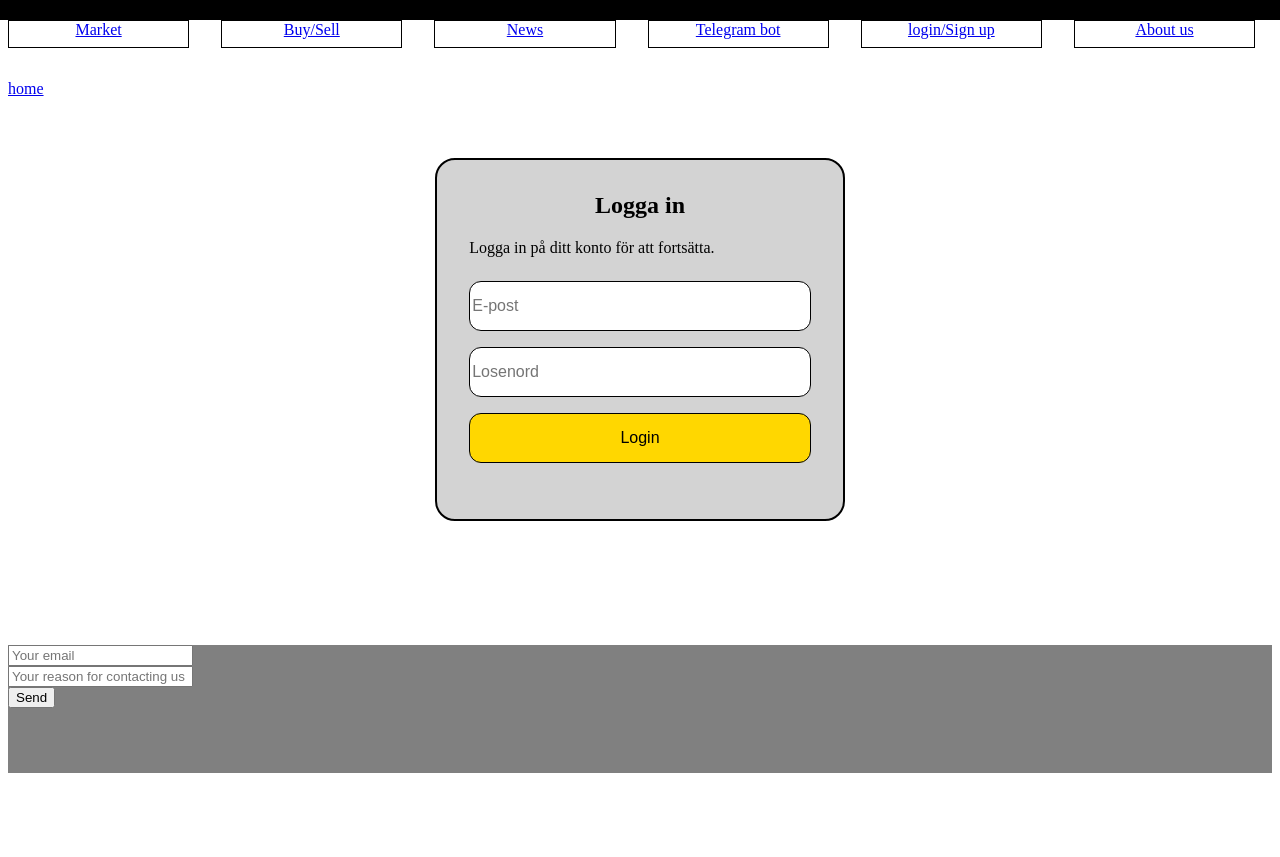
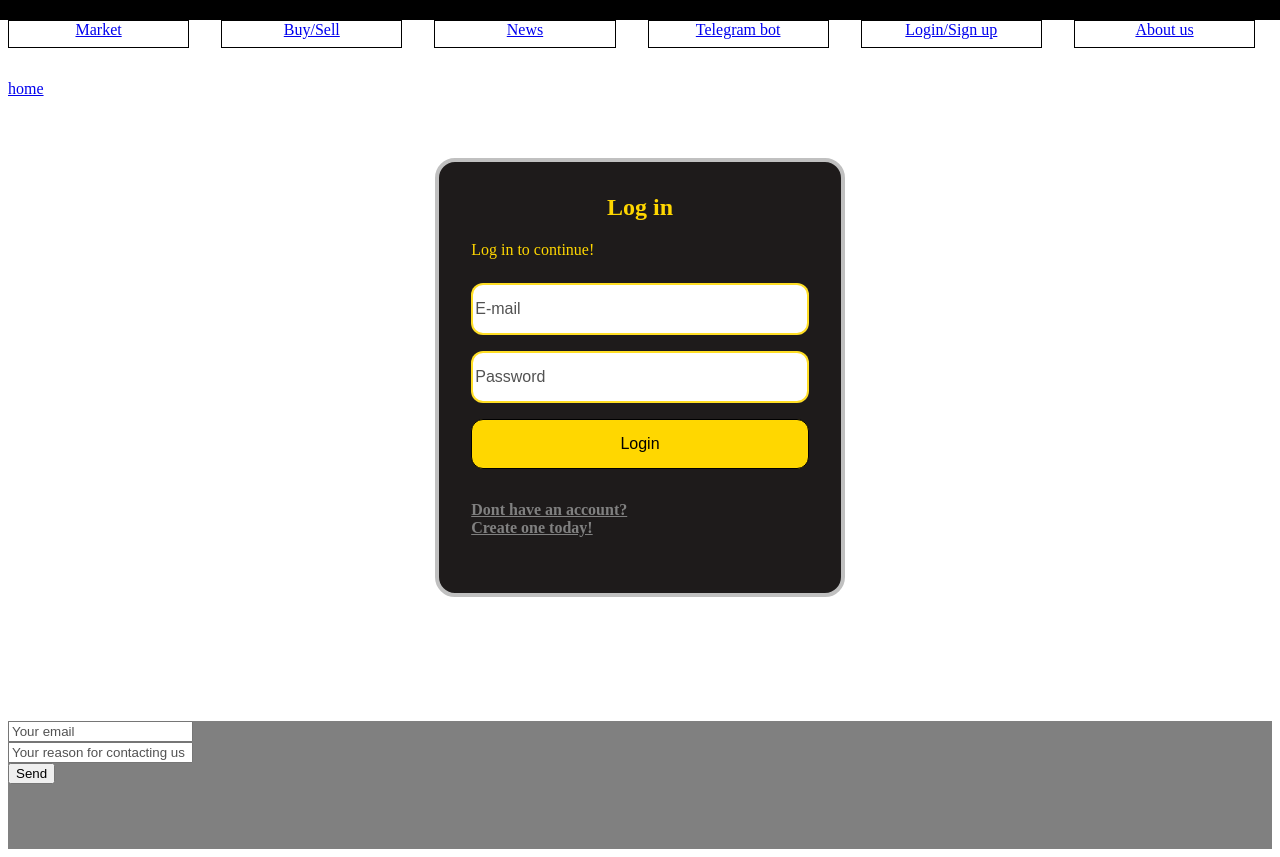
Before and after one commit to BillyD3vs06/stocks-gsb, a PHP site: page /login-signup.html in a window 1280 px wide. Before the commit the page ends 773 px from the top, so only its background shows below. Run offline with PHP 8.4, Linux system fonts and the light colour scheme.

Commit message:
Update navigation links and improve styling for login/signup and about us pages

```diff
--- a/frontend/public/index.html
+++ b/frontend/public/index.html
@@ -19,7 +19,7 @@
       <a href="./kop-salj.html"><div id="Buy_Sell_nav" class="nav_tab">Buy/Sell</div></a>
       <a href="./nyheter.html"><div id="News_nav" class="nav_tab">News</div></a>
       <a href="./telegram-bot.html"><div id="Telegram_Bot_nav" class="nav_tab">Telegram bot</div></a>
-      <a href="./login-signup.html"><div id="login_Signup_nav" class="nav_tab">login/Sign up</div></a>
+      <a href="./login-signup.html"><div id="login_Signup_nav" class="nav_tab">Login/Sign up</div></a>
       <a href="./about-us.html"><div id="Aboutus_nav" class="nav_tab">About us</div></a>
     </div>
   </nav>
--- a/frontend/public/kop-salj.html
+++ b/frontend/public/kop-salj.html
@@ -16,7 +16,7 @@
       <a href="kop-salj.html"><div id="Buy_Sell_nav" class="nav_tab">Buy/Sell</div></a>
       <a href="nyheter.html"><div id="News_nav" class="nav_tab">News</div></a>
       <a href="telegram-bot.html"><div id="Telegram_Bot_nav" class="nav_tab">Telegram bot</div></a>
-      <a href="login-signup.html"><div id="login_Signup_nav" class="nav_tab">login/Sign up</div></a>
+      <a href="login-signup.html"><div id="login_Signup_nav" class="nav_tab">Login/Sign up</div></a>
       <a href="about-us.html"><div id="Aboutus_nav" class="nav_tab">About us</div></a>
     </div>
   </nav>
--- a/frontend/public/login-signup.html
+++ b/frontend/public/login-signup.html
@@ -15,7 +15,7 @@
                 <a href="./kop-salj.html"><div id="Buy_Sell_nav" class="nav_tab">Buy/Sell</div></a>
                 <a href="./nyheter.html"><div id="News_nav" class="nav_tab">News</div></a>
                 <a href="./telegram-bot.html"><div id="Telegram_Bot_nav" class="nav_tab">Telegram bot</div></a>
-                <a href="./login-signup.html"><div id="login_Signup_nav" class="nav_tab">login/Sign up</div></a>
+                <a href="./login-signup.html"><div id="login_Signup_nav" class="nav_tab">Login/Sign up</div></a>
                 <a href="./about-us.html"><div id="Aboutus_nav" class="nav_tab">About us</div></a>
                 <a href="./index.html">home</a>
             </div>
@@ -25,14 +25,15 @@
 
     <main class="page_section">
         <section class="login_card">
-            <h1>Logga in </h1>
-            <p>Logga in på ditt konto för att fortsätta.</p>
+            <h1 style="color: gold;">Log in </h1>
+            <p style="color: gold;">Log in to continue!</p>
 
 
             <form class="login_form" novalidate>
-                <input type="text" placeholder="E-post">
-                <input type="password" placeholder="Losenord">
+                <input type="text" placeholder="E-mail">
+                <input type="password" placeholder="Password">
                 <button type="button" class="login_button">Login</button>
+                <a href="./registrera.html" class="about_link">Dont have an account? <br> Create one today!</a>
             </form>
 
 
--- a/frontend/public/main.css
+++ b/frontend/public/main.css
@@ -124,17 +124,22 @@
 
 
 /* används i login-signup.html, about-us.html och registrera.html */
+.registrera_card,
 .login_card,
 .about_card{
     width: min(32vw, 92%);
     min-width: 320px;
-    background-color: lightgrey;
-    border: 2px solid #000;
+    background-color: #1e1b1b;
+    border: 4px solid silver;
     border-radius: 20px;
     padding: 32px;
     box-sizing: border-box;
 }
 
+input::placeholder {
+    color: rgb(82, 82, 82); /* Placeholder text color */
+    opacity: 1; /* Fixes Firefox opacity issues */
+  }
 
 h1{
     margin-top: 0;
@@ -143,6 +148,7 @@ h1{
 
 
 /* används i login-signup.html */
+.registrera_form,
 .login_form{
     display: flex;
     flex-direction: column;
@@ -152,15 +158,17 @@ h1{
 
 
 /* används i login-signup.html */
+.registrera_form input,
 .login_form input{
     padding: 15px 2px;
-    border: 1px solid #000;
+    border: 2px solid rgba(255, 217, 0, 0.854);
     border-radius: 12px;
     font-size: 100%;
 }
 
 
-/* används i login-signup.html */
+/* används i login-signup.html och registrera.html */
+.registrera_button,
 .login_button{
     display: inline-block;
     padding: 15px 2px;
@@ -178,15 +186,23 @@ h1{
 .login_button:hover{
     background-color: #EFBF04;
 }
+/* används i registrera.html */
+.registrera_button:hover{
+    background-color: #EFBF04;
+}
 
 
 /* används i about-us.html */
 .about_link{
     display: inline-block;
     margin-top: 16px;
-    color: #000;
+    color: grey;
     font-weight: 700;
     text-decoration: underline;
+}
+
+.about_link:hover{
+    color: #EFBF04;
 }
 
 
--- a/frontend/public/marknad.html
+++ b/frontend/public/marknad.html
@@ -70,7 +70,7 @@
       <a href="kop-salj.html"><div id="Buy_Sell_nav" class="nav_tab">Buy/Sell</div></a>
       <a href="nyheter.html"><div id="News_nav" class="nav_tab">News</div></a>
       <a href="telegram-bot.html"><div id="Telegram_Bot_nav" class="nav_tab">Telegram bot</div></a>
-      <a href="login-signup.html"><div id="login_Signup_nav" class="nav_tab">login/Sign up</div></a>
+      <a href="login-signup.html"><div id="login_Signup_nav" class="nav_tab">Login/Sign up</div></a>
       <a href="about-us.html"><div id="Aboutus_nav" class="nav_tab">About us</div></a>
     </div>
   </nav>
--- a/frontend/public/nyheter.html
+++ b/frontend/public/nyheter.html
@@ -16,7 +16,7 @@
             <a href="./kop-salj.html"><div id="Buy_Sell_nav" class="nav_tab">Buy/Sell</div></a>
             <a href="./nyheter.html"><div id="News_nav" class="nav_tab">News</div></a>
             <a href="./telegram-bot.html"><div id="Telegram_Bot_nav" class="nav_tab">Telegram bot</div></a>
-            <a href="./login-signup.html"><div id="login_Signup_nav" class="nav_tab">login/Sign up</div></a>
+            <a href="./login-signup.html"><div id="login_Signup_nav" class="nav_tab">Login/Sign up</div></a>
             <a href="./about-us.html"><div id="Aboutus_nav" class="nav_tab">About us</div></a>
             <a href="index.html">home</a>
           </div>
--- a/frontend/public/telegram-bot.html
+++ b/frontend/public/telegram-bot.html
@@ -16,7 +16,7 @@
             <a href="./kop-salj.html"><div id="Buy_Sell_nav" class="nav_tab">Buy/Sell</div></a>
             <a href="./nyheter.html"><div id="News_nav" class="nav_tab">News</div></a>
             <a href="./telegram-bot.html"><div id="Telegram_Bot_nav" class="nav_tab">Telegram bot</div></a>
-            <a href="./login-signup.html"><div id="login_Signup_nav" class="nav_tab">login/Sign up</div></a>
+            <a href="./login-signup.html"><div id="login_Signup_nav" class="nav_tab">Login/Sign up</div></a>
             <a href="./about-us.html"><div id="Aboutus_nav" class="nav_tab">About us</div></a>
           </div>
         </nav>
```
Also changed, not shown: frontend/public/about-us.html (+7 -5 lines), frontend/public/registrera.html (+51 -0 lines).
